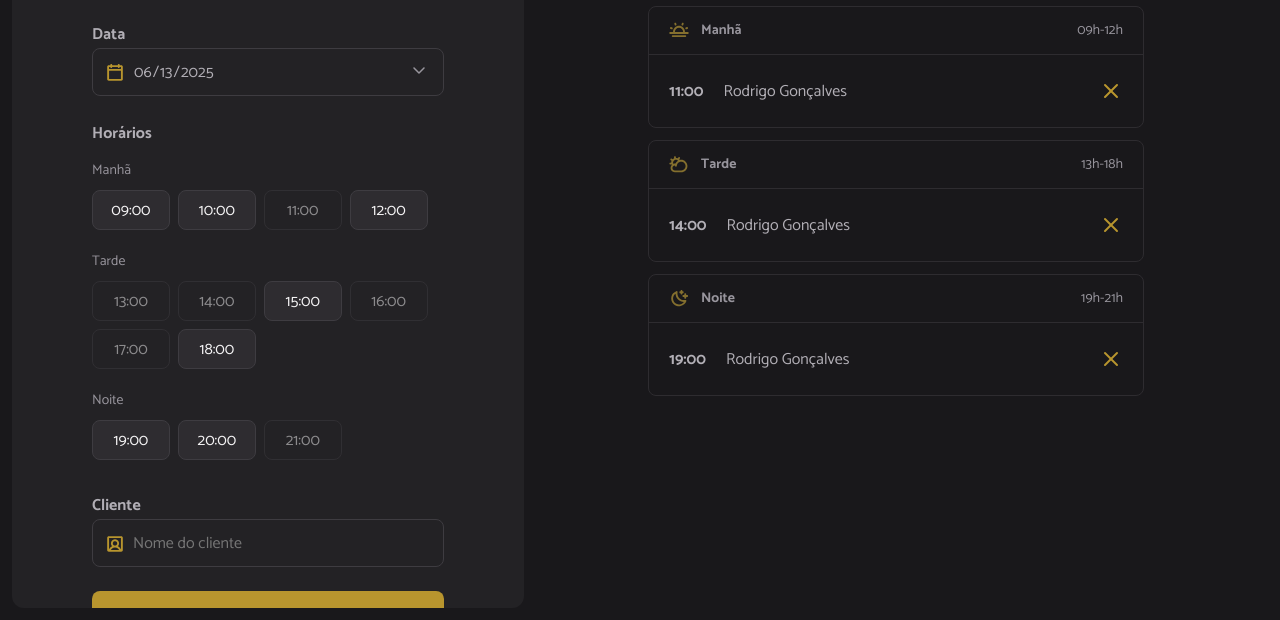
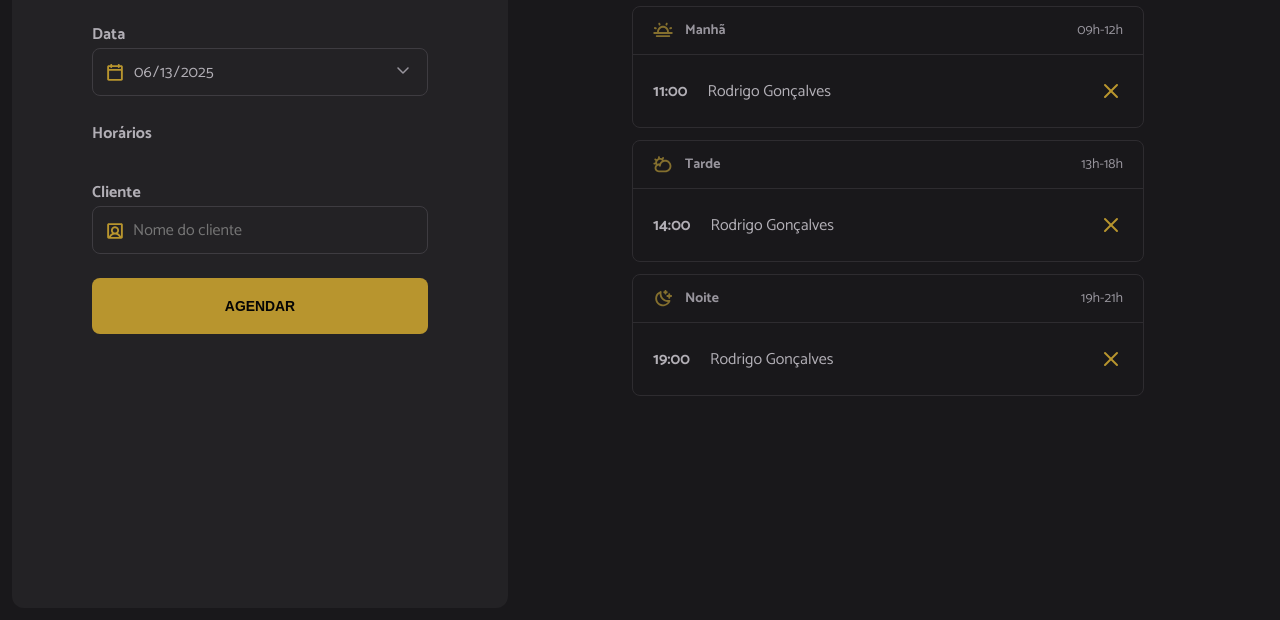
Before and after one commit to joirancosta/RS-Hairday, a website built with webpack: page index.html in a window 1280 px wide. Shown: the part 180-800 px from the top of the page. Built offline with nearby package versions, Linux system fonts and the light colour scheme.

Commit message:
add load

```diff
--- a/index.html
+++ b/index.html
@@ -39,7 +39,7 @@
         <span class="label">Horários</span>
         <ul id="hours" class="hours" aria-label="Horários disponíveis de manhã">
           <!-- Exemplo: Manhã -->
-          <li data-period="morning" class="hour-period">Manhã</li>
+          <!-- <li data-period="morning" class="hour-period">Manhã</li>
           <li data-period="morning" value="09:00" class="hour hour-available">
             09:00
           </li>
@@ -51,9 +51,9 @@
           </li>
           <li data-period="morning" value="12:00" class="hour hour-available">
             12:00
-          </li>
+          </li> -->
           <!-- Exemplo: Tarde  -->
-          <li data-period="morning" class="hour-period">Tarde</li>
+          <!-- <li data-period="afternoon" class="hour-period">Tarde</li>
           <li
             data-period="afternoon"
             value="13:00"
@@ -87,9 +87,9 @@
           </li>
           <li data-period="afternoon" value="18:00" class="hour hour-available">
             18:00
-          </li>
+          </li> -->
           <!-- Exemplo: Noite -->
-          <li data-period="morning" class="hour-period">Noite</li>
+          <!-- <li data-period="night" class="hour-period">Noite</li>
 
           <li data-period="night" value="19:00" class="hour hour-available">
             19:00
@@ -99,7 +99,7 @@
           </li>
           <li data-period="night" value="21:00" class="hour hour-unavailable">
             21:00
-          </li>
+          </li> -->
         </ul>
 
         <label for="client" class="label">Cliente</label>
--- a/src/main.js
+++ b/src/main.js
@@ -11,3 +11,4 @@ import "./styles/schedule.css"
 
 // JS
 import "./modules/form/submit.js"
+import "./modules/load.js"
--- /dev/null
+++ b/src/modules/load.js
@@ -0,0 +1,3 @@
+document.addEventListener("DOMContentLoaded", function() {
+  console.log("OK")
+})
```
